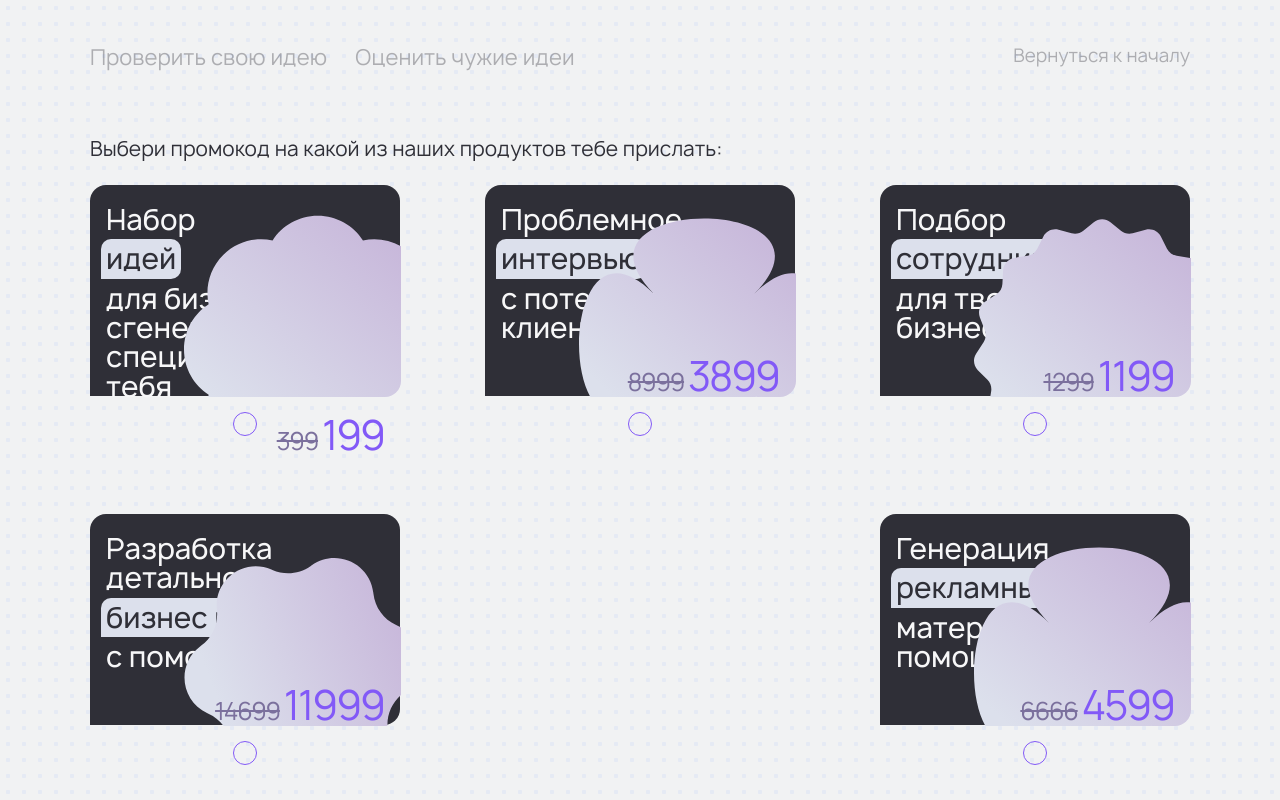
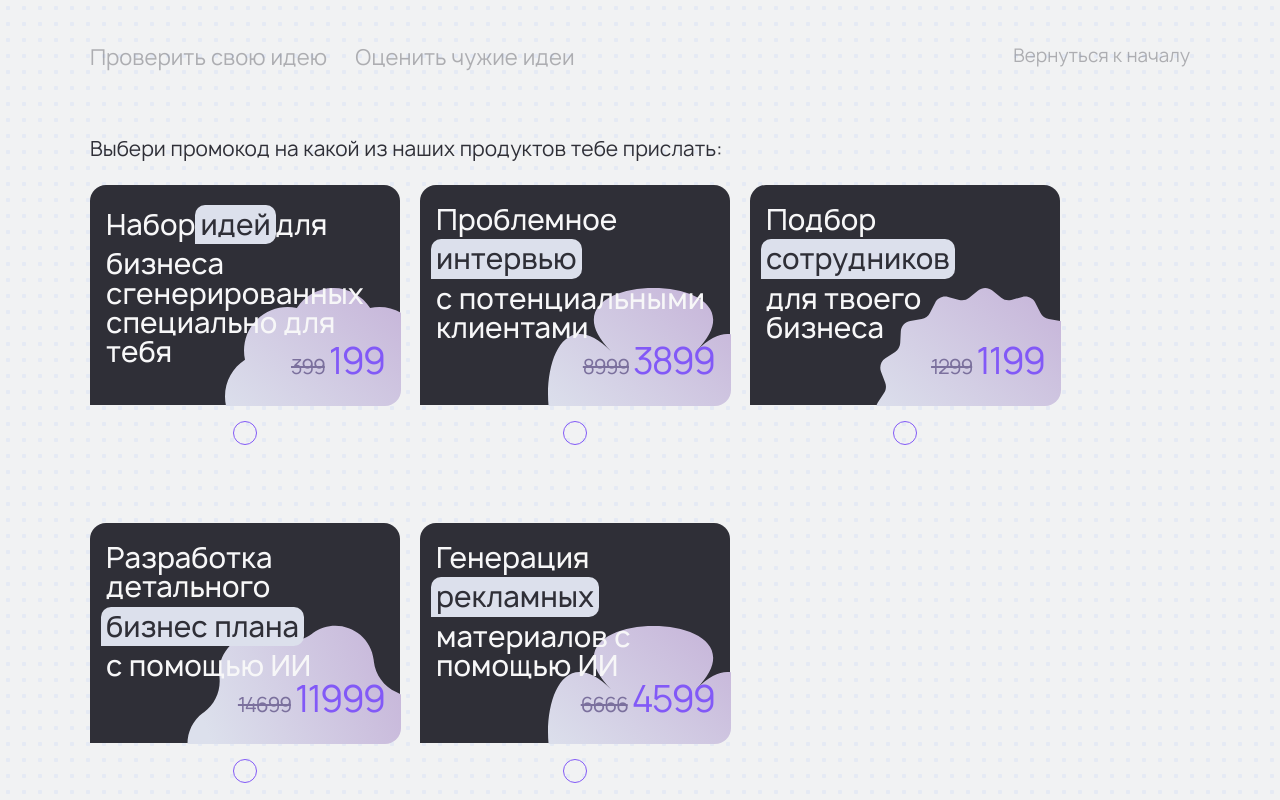
Before and after one commit to EkaterinaShreyner/Project_Misha, a React (Create React App) app: page /promo in a window 1280 px wide. Shown: the top 800 px of the page. Built offline with nearby package versions, Linux system fonts and the light colour scheme.

Commit message:
fix Promo

```diff
--- a/src/components/CardPromo/CardPromo.css
+++ b/src/components/CardPromo/CardPromo.css
@@ -19,6 +19,7 @@
   justify-content: space-between;
   position: relative;
   cursor: pointer;
+  z-index: 1;
 }
 
 .card-promo__title-normal {
@@ -27,7 +28,6 @@
   font-style: normal;
   font-weight: 500;
   line-height: 105%;
-  width: 100%;
 }
 
 .card-promo__title-bold {
@@ -72,7 +72,7 @@
   position: absolute;
   right: -1px;
   bottom: -1px;
-  z-index: 0;
+  z-index: -1;
   border-bottom-right-radius: 16px;
 }
 
@@ -105,19 +105,18 @@
   }
 }
 
-@media screen and (max-width: 1280px) {
+@media screen and (max-width: 1439px) {
   .card-promo {
     width: 310px;
-    height: 211px;
+    height: 220px;
   }
 }
 
-@media screen and (max-width: 1280px) {
-  .card-promo__image {
-    width: 217px;
-    height: 217px;
+/* @media screen and (max-width: 1280px) {
+  .card-promo-container:last-of-type {
+    align-self: flex-start;
   }
-}
+} */
 
 @media screen and (max-width: 1280px) {
   .card-promo__title {
@@ -139,3 +138,23 @@
     font-size: 28px;
   }
 }
+
+@media screen and (max-width: 1280px) {
+  .card-promo__price {
+    position: absolute;
+    bottom: 14px;
+    right: 16px;
+  }
+}
+
+@media screen and (max-width: 1280px) {
+  .card-promo__price-previous {
+    font-size: 20px;
+  }
+}
+
+@media screen and (max-width: 1280px) {
+  .card-promo__price-actual {
+    font-size: 36px;
+  }
+}
--- a/src/components/CardPromo/CardPromo.jsx
+++ b/src/components/CardPromo/CardPromo.jsx
@@ -3,7 +3,7 @@ import { useState } from "react";
 
 import './CardPromo.css'
 
-function CardPromo({id, textStart, textBold, textEnd, crossedPrices, actualPrices, ImageCards}) {
+function CardPromo({id, textStart, textBold, textFor, textEnd, crossedPrices, actualPrices, ImageCards}) {
   const [checkmark, setCheckMark] = useState(false);
   const [choosedPromoId, setChoosePromoId] = useState(-1);
   const handleClickPromo = () => {
@@ -18,6 +18,7 @@ function CardPromo({id, textStart, textBold, textEnd, crossedPrices, actualPrice
             {textStart}
           </p>
           <span className="card-promo__title-bold">{textBold}</span>
+          <p className="card-promo__title-normal">{textFor}</p>
           <p className="card-promo__title-normal">{textEnd}</p>
         </div>
           <div className="card-promo__price">
--- a/src/components/Promo/Promo.css
+++ b/src/components/Promo/Promo.css
@@ -17,7 +17,6 @@
   display: flex;
   flex-wrap: wrap;
   gap: 20px;
-  justify-content: space-between;
 }
 
 .promo__label {
@@ -30,7 +29,8 @@
 
 @media screen and (max-width: 768px) {
   .promo {
-    margin: 0 20px 56px;
+    /* margin: 0 90px 56px; */
+    margin: 0 20px 20px;
   }
 }
 
@@ -39,3 +39,9 @@
     font-size: 18px;
   }
 }
+
+@media screen and (max-width: 820px) {
+  .promo__cards-list {
+    justify-content: center;
+  }
+}
--- a/src/components/Promo/Promo.jsx
+++ b/src/components/Promo/Promo.jsx
@@ -20,14 +20,15 @@ function Promo(props) {
   // const emailPlaceholder = emailValue === "" ? "" : "Напиши свою почту, а мы пришлем результаты обработки твоей идеи нашим ИИ:";
   const emailPlaceholder = "Напиши свою почту, а мы пришлем результаты обработки твоей идеи нашим ИИ:";
   const isHiddenMobile = () => {
-    return window.innerWidth <= 768;
+    return window.innerWidth <= 1280;
   }
   const promoData = [
     {
       id: 1,
       textStart: "Набор",
       textBold: "идей",
-      textEnd: "для бизнеса сгенерированных специально для тебя",
+      textFor: "для",
+      textEnd: "бизнеса сгенерированных специально для тебя",
       crossedPrice: "399",
       actualPrice: "199",
       image: Img1,
@@ -81,10 +82,12 @@ function Promo(props) {
       id={data.id}
       textStart={data.textStart}
       textBold={data.textBold}
+      textFor={data.textFor}
       textEnd={data.textEnd}
       crossedPrices={data.crossedPrice}
       actualPrices={data.actualPrice}
-      ImageCards={isHiddenMobile ? data.imageMobile : data.image }
+      ImageCards={isHiddenMobile() ? data.imageMobile : data.image }
+      // ImageCards={data.imageMobile}
     />
   ));
 
```
